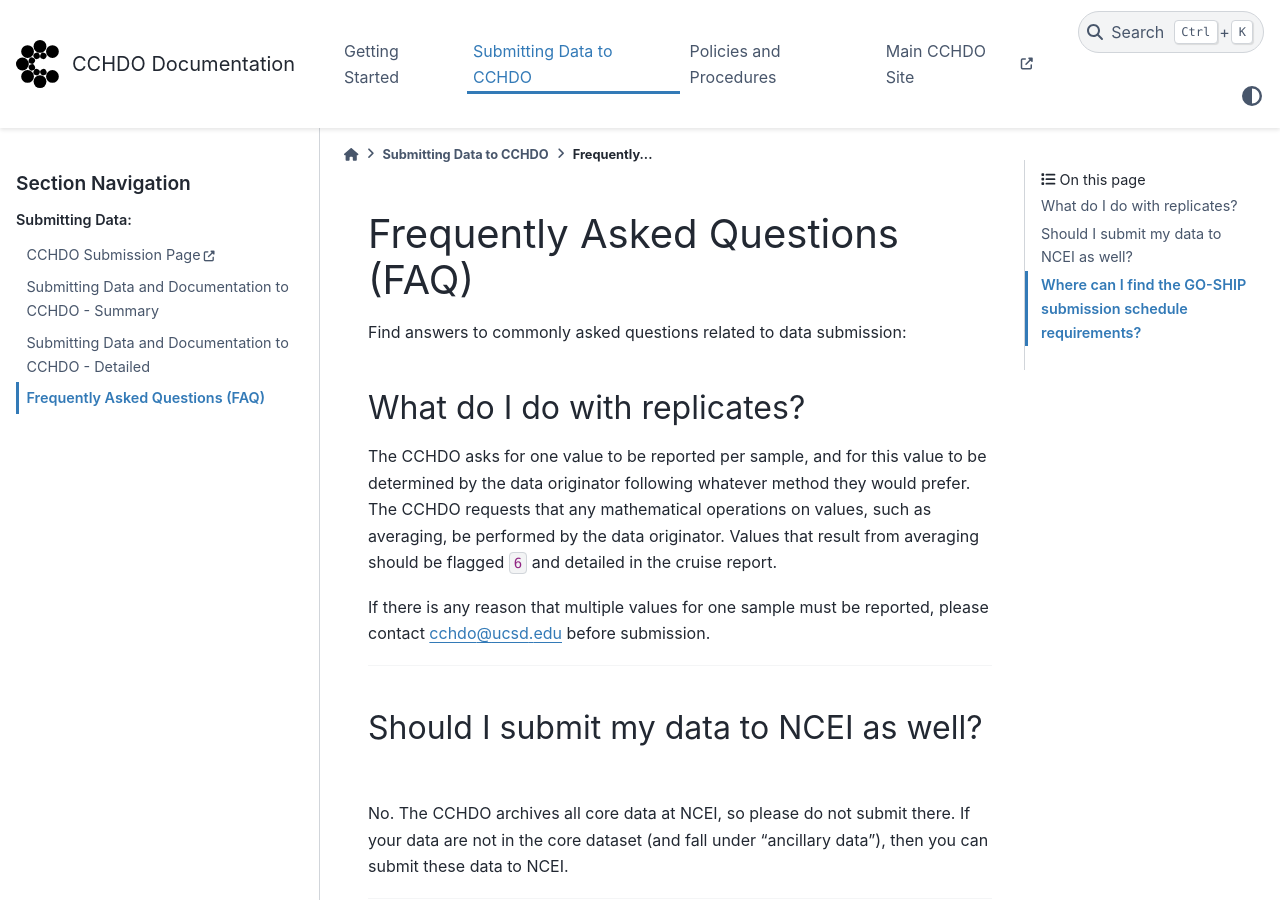
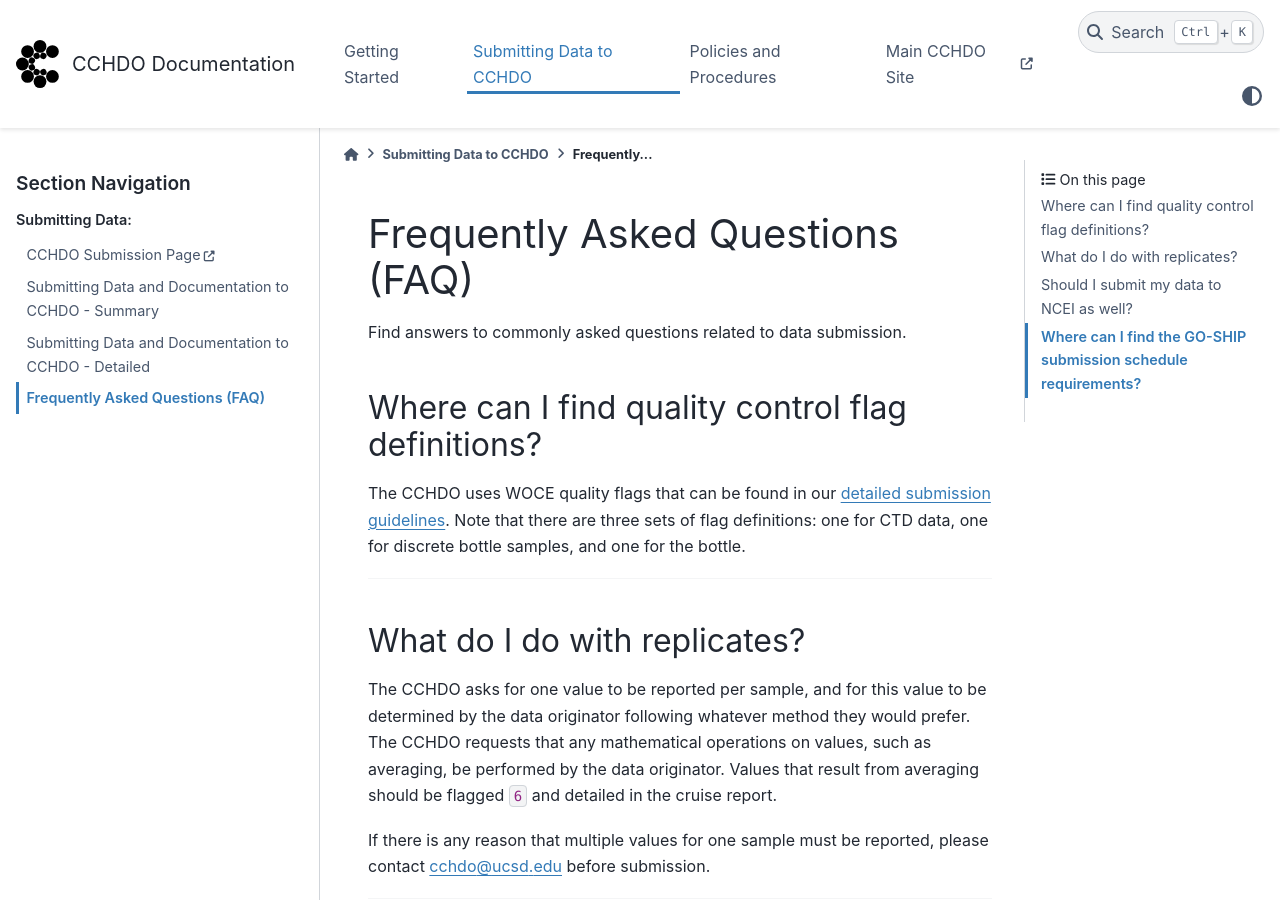
Before and after one commit to cchdo/cchdo-learning-and-guides, a Sphinx documentation site: the page built from docs/submitting_data/faq.md, in a window 1280 px wide and 900 px high. Built offline with Sphinx 7.4.7 and the PyData theme 0.15.4, drawn with Linux system fonts in a browser that asks for light colours; pages that are not in the unit, such as notebooks, are missing from menus.

Commit message:
add flag location to faq

```diff
--- a/docs/submitting_data/faq.md
+++ b/docs/submitting_data/faq.md
@@ -1,6 +1,11 @@
 # Frequently Asked Questions (FAQ)
-Find answers to commonly asked questions related to data submission:
+Find answers to commonly asked questions related to data submission.
 
+## Where can I find quality control flag definitions?
+The CCHDO uses WOCE quality flags that can be found in our [detailed submission guidelines](../submitting_data/detailed_guide.md#data-quality-evaluation-and-data-quality-flags).
+Note that there are three sets of flag definitions: one for CTD data, one for discrete bottle samples, and one for the bottle.
+
+---
 
  ## What do I do with replicates?
 The CCHDO asks for one value to be reported per sample, and for this value to be determined by the data originator following whatever method they would prefer. The CCHDO requests that any mathematical operations on values, such as averaging, be performed by the data originator. Values that result from averaging should be flagged `6` and detailed in the cruise report.
```
